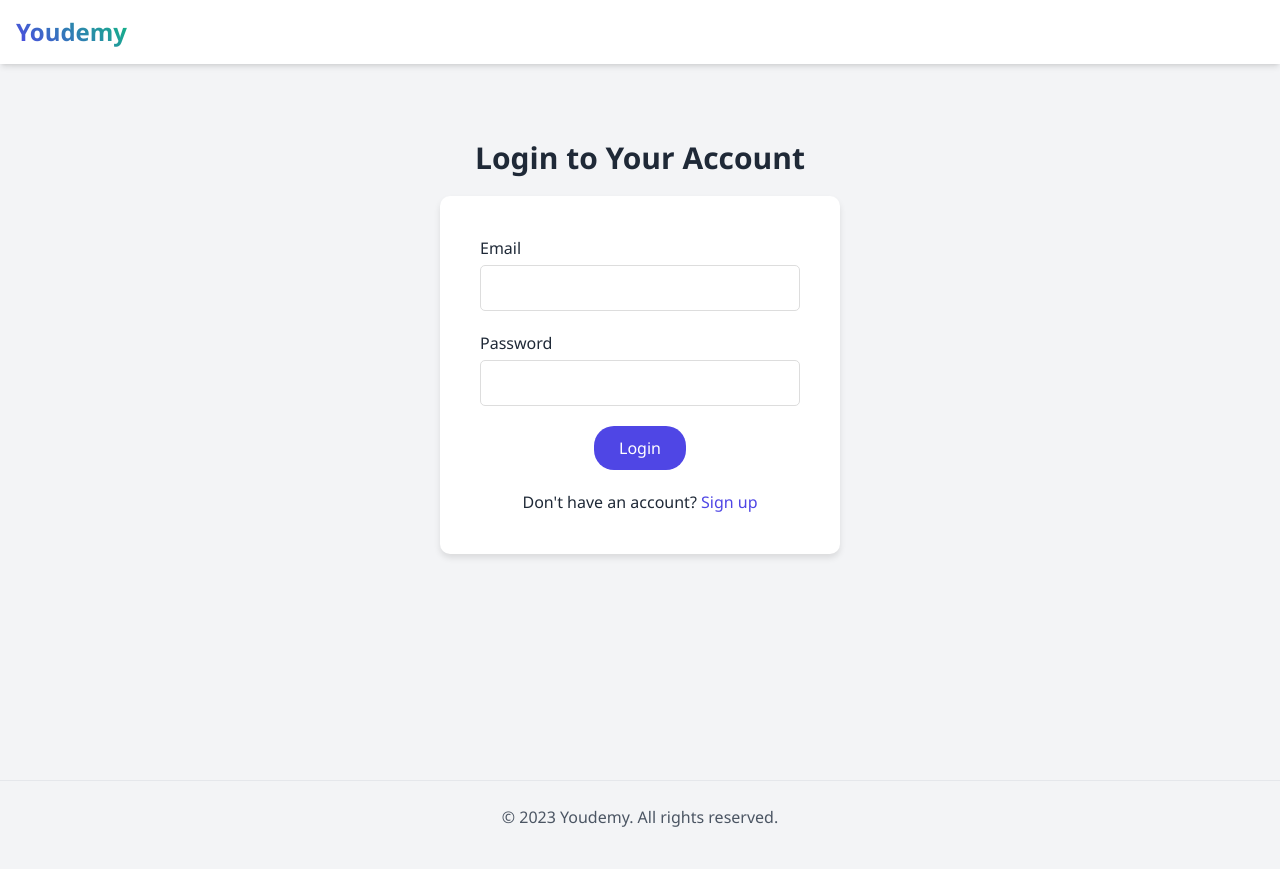
After one commit to Youcode-Classe-E-2024-2025/chaima_elomrani_Youdemy, a PHP site: page /views/login.php in a window 1280 px wide. The commit adds this page. Run offline with PHP 8.4, Linux system fonts and the light colour scheme; some libraries are stand-ins or nearby versions.

Commit message:
added the page login

```diff
--- /dev/null
+++ b/styles/login.css
@@ -0,0 +1,335 @@
+[x-cloak] { display: none !important; }
+@keyframes float {
+    0% { transform: translateY(0px); }
+    50% { transform: translateY(-20px); }
+    100% { transform: translateY(0px); }
+}
+.float { animation: float 6s ease-in-out infinite; }
+.gradient-text {
+    background-clip: text;
+    -webkit-background-clip: text;
+    color: transparent;
+    background-image: linear-gradient(45deg, #4F46E5, #10B981);
+}
+
+:root {
+    --primary: #4F46E5;
+    --primary-dark: #4338CA;
+    --secondary: #10B981;
+    --tertiary: #F59E0B;
+    --background: #F3F4F6;
+    --surface: #FFFFFF;
+    --text: #1F2937;
+    --text-light: #6B7280;
+}
+
+* {
+    margin: 0;
+    padding: 0;
+    box-sizing: border-box;
+}
+
+body {
+    font-family: 'Segoe UI', Tahoma, Geneva, Verdana, sans-serif;
+    background-color: var(--background);
+    color: var(--text);
+    line-height: 1.6;
+}
+
+.container {
+    max-width: 1200px;
+    margin: 0 auto;
+    padding: 0 20px;
+}
+
+header {
+    background-color: var(--surface);
+    box-shadow: 0 2px 4px rgba(0, 0, 0, 0.1);
+    position: fixed;
+    width: 100%;
+    z-index: 1000;
+    transition: all 0.3s ease;
+}
+
+header.scrolled {
+    padding: 10px 0;
+}
+
+nav {
+    display: flex;
+    justify-content: space-between;
+    align-items: center;
+    padding: 20px 0;
+}
+
+.logo {
+    font-size: 24px;
+    font-weight: bold;
+    color: var(--primary);
+    text-decoration: none;
+}
+
+.nav-links {
+    display: flex;
+    gap: 20px;
+}
+
+.nav-links a {
+    color: var(--text);
+    text-decoration: none;
+    font-weight: 500;
+    transition: color 0.3s ease;
+}
+
+.nav-links a:hover {
+    color: var(--primary);
+}
+
+.btn {
+    background-color: var(--primary);
+    color: white;
+    padding: 10px 25px;
+    border-radius: 20px;
+    text-decoration: none;
+    transition: background-color 0.3s ease;
+    display: flex;
+    justify-self: center;
+}
+
+.btn:hover {
+    background-color: var(--primary-dark);
+}
+
+main {
+    padding-top: 100px;
+    min-height: calc(100vh - 100px);
+}
+
+h1 {
+    font-size: 36px;
+    margin-bottom: 20px;
+    text-align: center;
+}
+
+.form-container {
+    max-width: 400px;
+    margin: 0 auto;
+    background-color: var(--surface);
+    padding: 40px;
+    border-radius: 10px;
+    box-shadow: 0 4px 6px rgba(0, 0, 0, 0.1);
+}
+
+.form-group {
+    margin-bottom: 20px;
+}
+
+label {
+    display: block;
+    margin-bottom: 5px;
+    font-weight: 500;
+}
+
+input[type="text"],
+input[type="email"],
+input[type="password"] {
+    width: 100%;
+    padding: 10px;
+    border: 1px solid #ddd;
+    border-radius: 5px;
+    font-size: 16px;
+}
+
+.form-footer {
+    text-align: center;
+    margin-top: 20px;
+}
+
+.form-footer a {
+    color: var(--primary);
+    text-decoration: none;
+}
+
+.course-grid {
+    display: grid;
+    grid-template-columns: repeat(auto-fill, minmax(300px, 1fr));
+    gap: 30px;
+    margin-top: 40px;
+}
+
+.course-card {
+    background-color: var(--surface);
+    border-radius: 10px;
+    overflow: hidden;
+    box-shadow: 0 4px 6px rgba(0, 0, 0, 0.1);
+    transition: transform 0.3s ease, box-shadow 0.3s ease;
+}
+
+.course-card:hover {
+    transform: translateY(-5px);
+    box-shadow: 0 6px 12px rgba(0, 0, 0, 0.15);
+}
+
+.course-image {
+    width: 100%;
+    height: 200px;
+    object-fit: cover;
+}
+
+.course-info {
+    padding: 20px;
+}
+
+.course-title {
+    font-size: 20px;
+    font-weight: 600;
+    margin-bottom: 10px;
+}
+
+.course-instructor {
+    color: var(--text-light);
+    margin-bottom: 10px;
+}
+
+.course-price {
+    font-weight: 600;
+    color: var(--primary);
+}
+
+.filters {
+    display: flex;
+    justify-content: space-between;
+    align-items: center;
+    margin-bottom: 30px;
+}
+
+.search-bar {
+    flex-grow: 1;
+    margin-right: 20px;
+}
+
+.search-bar input {
+    width: 100%;
+    padding: 10px;
+    border: 1px solid #ddd;
+    border-radius: 5px;
+    font-size: 16px;
+}
+
+.sort-options select {
+    padding: 10px;
+    border: 1px solid #ddd;
+    border-radius: 5px;
+    font-size: 16px;
+}
+
+.pagination {
+    display: flex;
+    justify-content: center;
+    margin-top: 40px;
+}
+
+.pagination button {
+    background-color: var(--surface);
+    border: 1px solid #ddd;
+    padding: 10px 15px;
+    margin: 0 5px;
+    cursor: pointer;
+    transition: background-color 0.3s ease;
+}
+
+.pagination button:hover {
+    background-color: var(--primary);
+    color: white;
+}
+
+.pagination button.active {
+    background-color: var(--primary);
+    color: white;
+}
+
+footer {
+    background-color: var(--text);
+    color: white;
+    padding: 40px 0;
+}
+
+.footer-content {
+    display: flex;
+    justify-content: space-between;
+    flex-wrap: wrap;
+}
+
+.footer-section {
+    flex: 1;
+    margin-bottom: 20px;
+    min-width: 200px;
+}
+
+.footer-section h3 {
+    margin-bottom: 15px;
+}
+
+.footer-section ul {
+    list-style-type: none;
+}
+
+.footer-section ul li {
+    margin-bottom: 10px;
+}
+
+.footer-section ul li a {
+    color: #ddd;
+    text-decoration: none;
+    transition: color 0.3s ease;
+}
+
+.footer-section ul li a:hover {
+    color: white;
+}
+
+.social-icons {
+    display: flex;
+    gap: 15px;
+}
+
+.social-icons a {
+    color: white;
+    font-size: 20px;
+    transition: color 0.3s ease;
+}
+
+.social-icons a:hover {
+    color: var(--primary);
+}
+
+.copyright {
+    text-align: center;
+    margin-top: 30px;
+    padding-top: 20px;
+    border-top: 1px solid rgba(255, 255, 255, 0.1);
+}
+
+@media (max-width: 768px) {
+    .nav-links {
+        display: none;
+    }
+
+    .form-container {
+        padding: 20px;
+    }
+
+    .course-grid {
+        grid-template-columns: 1fr;
+    }
+
+    .filters {
+        flex-direction: column;
+        align-items: stretch;
+    }
+
+    .search-bar {
+        margin-right: 0;
+        margin-bottom: 20px;
+    }
+}
--- /dev/null
+++ b/views/404.php
@@ -0,0 +1 @@
+<h1>404</h1>
--- /dev/null
+++ b/views/login.php
@@ -0,0 +1,111 @@
+<!DOCTYPE html>
+<html lang="en">
+<head>
+    <meta charset="UTF-8">
+    <meta name="viewport" content="width=device-width, initial-scale=1.0">
+    <script src="https://cdn.tailwindcss.com"></script>
+     <link rel="stylesheet" href="./styles/login.css">
+    <title>Youdemy - Learn Anything, Anytime</title>
+    <script>
+        tailwind.config = {
+            theme: {
+                extend: {
+                    colors: {
+                        primary: '#4F46E5',
+                        secondary: '#10B981',
+                        tertiary: '#F59E0B',
+                        background: '#F3F4F6',
+                        surface: '#FFFFFF',
+                    },
+                    fontFamily: {
+                        sans: ['Poppins', 'sans-serif'],
+                    },
+                },
+            },
+        }
+    </script>
+
+</head>
+<body>
+    <header class="bg-white py-4 shadow-md fixed w-full z-50 transition-all duration-300 ease-in-out" id="header" x-data="{ scrolled: false }" @scroll.window="scrolled = (window.pageYOffset > 20)">
+        <div class="container mx-auto px-4 flex justify-between items-center">
+            <a href="#" class="text-2xl font-bold">
+                <span class="gradient-text">Youdemy</span>
+            </a>
+            <div class="hidden md:flex space-x-4">
+
+            </div>
+            <button @click="mobileMenuOpen = !mobileMenuOpen" class="md:hidden text-gray-600 focus:outline-none">
+                <svg class="w-6 h-6" fill="none" stroke="currentColor" viewBox="0 0 24 24" xmlns="http://www.w3.org/2000/svg">
+                    <path stroke-linecap="round" stroke-linejoin="round" stroke-width="2" d="M4 6h16M4 12h16M4 18h16"></path>
+                </svg>
+            </button>
+        </div>
+        <div x-show="mobileMenuOpen" x-cloak class="md:hidden bg-white py-2 px-4">
+            <ul class="space-y-2">
+                <li><a href="#" class="block hover:text-primary transition" @click="mobileMenuOpen = false">Home</a></li>
+                <li><a href="#courses" class="block hover:text-primary transition" @click="mobileMenuOpen = false">Courses</a></li>
+                <li><a href="#features" class="block hover:text-primary transition" @click="mobileMenuOpen = false">Features</a></li>
+                <li><a href="#community" class="block hover:text-primary transition" @click="mobileMenuOpen = false">Community</a></li>
+            </ul>
+            <div class="mt-4 space-y-2">
+                <a href="#" class="block bg-primary text-white px-4 py-2 rounded-full hover:bg-indigo-600 transition text-center">Sign In</a>
+                <a href="#" class="block bg-secondary text-white px-4 py-2 rounded-full hover:bg-green-600 transition text-center">Sign Up</a>
+            </div>
+        </div>
+    </header>
+
+    <main>
+        <div class="container">
+            <div id="login-page" class="page">
+                <h1 class=" text-3xl mb-[20px] mt-[40px]"><b>Login to Your Account</b></h1>
+                <div class="form-container">
+                    <form id="login-form">
+                        <div class="form-group">
+                            <label for="login-email">Email</label>
+                            <input type="email" id="login-email" required>
+                        </div>
+                        <div class="form-group">
+                            <label for="login-password">Password</label>
+                            <input type="password" id="login-password" required>
+                        </div>
+                        <button type="submit" class="btn">Login</button>
+                    </form>
+                    <div class="form-footer">
+                        <p>Don't have an account? <a href="#" class="signup-link">Sign up</a></p>
+                    </div>
+                </div>
+            </div>
+
+
+            <div id="courses-page" class="page" style="display: none;">
+                <h1>Course Catalog</h1>
+                <div class="filters">
+                    <div class="search-bar">
+                        <input type="text" id="search-input" placeholder="Search courses...">
+                    </div>
+                    <div class="sort-options">
+                        <select id="sort-select">
+                            <option value="popular">Most Popular</option>
+                            <option value="newest">Newest</option>
+                            <option value="price-low">Price: Low to High</option>
+                            <option value="price-high">Price: High to Low</option>
+                        </select>
+                    </div>
+                </div>
+                <div class="course-grid" id="course-grid"></div>
+                <div class="pagination" id="pagination"></div>
+            </div>
+        </div>
+    </main>
+
+    <footer class="bg-gray-100 py-10">
+            <div class="border-t border-gray-200 mt-10 pt-6 text-center">
+                <p class="text-gray-600">&copy; 2023 Youdemy. All rights reserved.</p>
+            </div>
+        </div>
+    </footer>
+
+
+</body>
+</html>
```
Also changed, not shown: config/helper.php (added, +19 -0 lines), controllers/UserController.php (added, +11 -0 lines), core/Router.php (added, +88 -0 lines), index.php (+11 -0 lines), views/home.php (+9 -9 lines), images/dataScience.png (added), images/first.png (added), images/image1.jpg (added), images/image2.jpg (added), images/image3.jpg (added), images/image4.jpg (added), images/image5.jpg (added), images/image6.jpg (added), images/marcketing.jpg (added), 1 more files, 1 other file.
